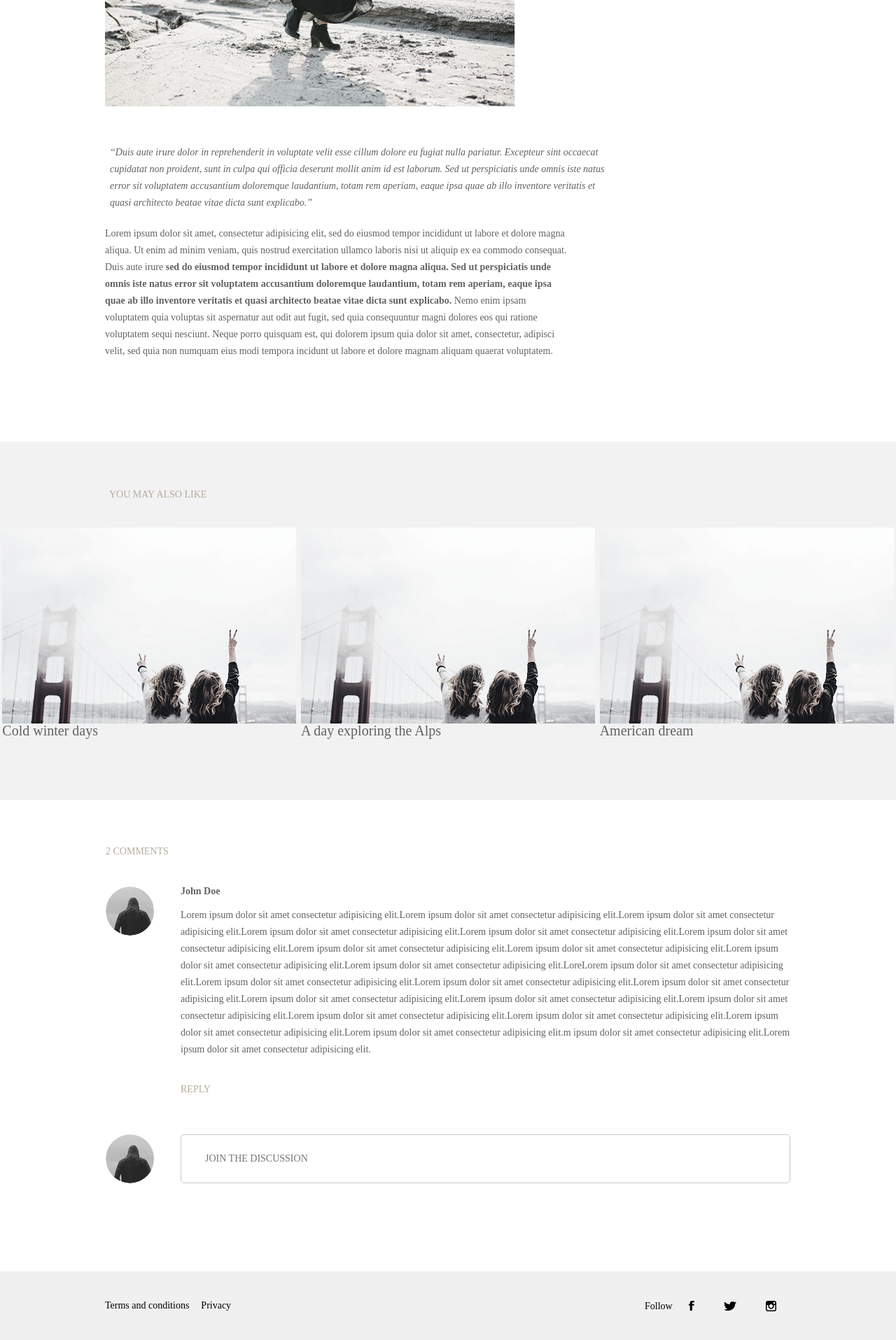
After one commit to maximus2526/blog.com, a PHP site: page /photodiary.php in a window 1280 px wide. The commit adds this page. Shown: the part 2760-4675 px from the top of the page at 70% size. Run offline with PHP 8.4, Linux system fonts and the light colour scheme.

Commit message:
+styled comments, +test_blog_page, +structurefix

```diff
--- /dev/null
+++ b/photodiary.php
@@ -0,0 +1,168 @@
+<!DOCTYPE html>
+<html lang="en">
+<head>
+    <meta charset="UTF-8">
+    <meta http-equiv="X-UA-Compatible" content="IE=edge">
+    <meta name="viewport" content="width=device-width, initial-scale=1.0">
+    <title>Blog title</title>
+    <link rel="stylesheet" href="template/css/null.css">
+    <link rel="stylesheet" href="template/css/header.css">
+    <link rel="stylesheet" href="template/css/footer.css">
+    <link rel="stylesheet" href="template/css/content/main_page.css">
+    <!-- <link rel="stylesheet" href="template/css/content/post_page.css"> -->
+    <!-- <link rel="stylesheet" href="style.css"> -->
+</head>
+<body>
+    <style>
+        h1{
+            margin-top:  28px;
+            margin-bottom:  34px;
+            color: #626262;
+            font-family: "Playfair Display";
+            font-size: 30px;
+            text-align: left;
+        }
+        h2{
+            color: #626262;
+            font-family: "Playfair Display";
+            font-size: 20px;
+            text-align: left;
+            padding-bottom: 89px;
+        }
+        .bigphoto{
+            width: 90%;
+            height: 600px;
+            margin-top: 77px;
+            margin-left: 70px;
+            margin-right: 70px;
+        }
+        .content__photos{
+            max-width: 80%;
+            max-height: 80%;
+        }
+
+        .content{
+            margin-right: 397px;
+        }
+
+        .content_subtitles{
+            margin-top: 99px;
+        }
+        .content__text-italic{
+            margin-top:  54px;
+            margin-left:  7px;
+            color: #626262;
+            font-family: "Playfair Display";
+            font-size: 14px;
+            line-height: 24px;
+            text-align: left;
+            font-family: "Playfair Display - Italic";
+            font-style: italic;
+        }
+        .content__text{
+            margin-top: 20px;
+            margin-right: 10%;
+            margin-bottom: 117px;
+            color: #626262;
+            font-family: "Playfair Display - Italic";
+            font-size: 14px;
+            line-height: 24px;
+            text-align: left;
+
+        }
+
+        .block-also-like{
+            background-color: #f2f2f2;
+        }
+
+        .block-also-like .content_subtitles{
+            padding-left: 156px;
+            padding-top: 69px;
+            padding-bottom: 40px;
+        }
+
+        .block-also-like__images{
+            display: flex;
+            justify-content: space-around;
+        }
+        .block-also-like__images .content__img{
+            width: 100%;
+            height: 100%;
+        }
+        .block-col{
+            display: flex;
+            flex-direction: column;
+
+        }
+
+    </style>
+    <?php
+    // HEADER
+        include 'template/static/header.php';
+
+    ?>
+
+    <img class="bigphoto" src="template\img\photodiary\image1.jpg" alt="">
+    <div class="container">
+        <div class="content">
+            <p class="content_subtitles">photodiary</p>
+            <h1 class="h1">The perfect weekend getaway</h1>
+            <div class="content__text">
+                Lorem ipsum dolor sit amet, <b>consectetur adipisicing elit, sed do eiusmod tempor incididunt ut labore et dolore magna aliqua.</b> Ut enim ad minim veniam, quis nostrud exercitation ullamco laboris nisi ut aliquip ex ea commodo consequat.
+                Duis aute irure dolor in reprehenderit in voluptate velit esse cillum dolore eu fugiat nulla pariatur.
+                Lorem ipsum dolor sit amet, <b>consectetur adipisicing elit, sed do eiusmod tempor incididunt ut labore et dolore magna aliqua. </b>
+                Lorem ipsum dolor sit amet, consectetur adipisicing elit, <b>sed do eiusmod tempor incididunt ut labore et dolore magna aliqua.</b> Ut enim ad minim veniam, quis nostrud exercitation ullamco laboris nisi ut aliquip ex ea commodo consequat. Duis aute irure dolor in reprehenderit in voluptate velit esse cillum dolore eu fugiat nulla pariatur. Excepteur sint occaecat cupidatat non proident, sunt in culpa qui officia deserunt mollit anim id est laborum. Sed ut perspiciatis unde omnis iste natus error sit voluptatem accusantium doloremque laudantium, totam rem aperiam, eaque ipsa quae ab illo inventore veritatis et quasi architecto beatae vitae dicta sunt explicabo. Nemo enim ipsam voluptatem quia voluptas sit aspernatur aut odit aut fugit, sed quia consequuntur magni dolores eos qui ratione voluptatem sequi nesciunt. Neque porro quisquam est, qui dolorem ipsum quia dolor sit amet, consectetur, adipisci velit, sed quia non numquam eius modi tempora incidunt ut labore et dolore magnam aliquam quaerat voluptatem.
+            </div>
+            <img class="content__photos" src="template\img\photodiary\3-photo.jpg" alt="">
+
+            <div class="content__text-italic">“Duis aute irure dolor in reprehenderit in voluptate velit
+                 esse cillum dolore eu fugiat nulla pariatur. Excepteur sint occaecat cupidatat non
+                  proident, sunt in culpa qui officia deserunt mollit anim id est laborum. Sed ut
+                  perspiciatis unde omnis iste natus error sit voluptatem accusantium doloremque laudantium,
+                  totam rem aperiam, eaque ipsa quae ab illo inventore veritatis et quasi architecto beatae vitae dicta sunt explicabo.”
+            </div>
+            <div class="content__text">
+                Lorem ipsum dolor sit amet, consectetur adipisicing elit, sed do eiusmod tempor
+                incididunt ut labore et dolore magna aliqua. Ut enim ad minim veniam, quis nostrud
+                exercitation ullamco laboris nisi ut aliquip ex ea commodo consequat. Duis aute irure
+                <b>sed do eiusmod tempor incididunt ut labore et dolore magna aliqua.
+                Sed ut perspiciatis unde omnis iste natus error sit voluptatem accusantium doloremque laudantium, totam rem aperiam,
+                eaque ipsa quae ab illo inventore veritatis et quasi architecto beatae vitae dicta sunt explicabo. </b>
+                Nemo enim ipsam voluptatem quia voluptas sit aspernatur aut odit aut fugit, sed quia consequuntur magni
+                dolores eos qui ratione voluptatem sequi nesciunt. Neque porro quisquam est, qui dolorem ipsum quia dolor sit amet, consectetur,
+                adipisci velit, sed quia non numquam eius modi tempora incidunt ut labore et dolore magnam aliquam quaerat voluptatem.</div>
+            </div>
+        </div>
+
+        <div class="block-also-like">
+            <p class="content_subtitles">you may also like</p>
+            <div class="block-also-like__images">
+                <div class=block-col>
+                    <img src="template/img/blogtest/img3.jpg" alt="" class="content__img">
+                    <h2>Cold winter days</h2>
+                </div>
+                <div class=block-col>
+                    <img src="template/img/blogtest/img3.jpg" alt="" class="content__img">
+                    <h2>A day exploring the Alps</h2>
+                </div>
+                <div class=block-col>
+                    <img src="template/img/blogtest/img3.jpg" alt="" class="content__img">
+                    <h2>American dream</h2>
+                </div>
+            </div>
+        </div>
+
+    </div>
+
+    <?php
+    // COMMENT FORM
+        include 'template/forms/comment_form.php';
+    ?>
+
+
+    <?php
+    // FOOTER
+        include 'template/static/footer.php';
+    ?>
+</body>
+</html>
--- a/post_page.php
+++ b/post_page.php
@@ -21,7 +21,7 @@
 
     <?php
     // COMMENT FORM
-        include 'forms/comment_form.php';
+        include 'template/forms/comment_form.php';
     ?>
 
 
--- /dev/null
+++ b/template/css/comment/comments.css
@@ -0,0 +1,84 @@
+.comments {
+    max-width: 4209px;
+    margin-left: 151px;
+    margin-right: 151px;
+}
+.comment__count {
+    margin-top: 67px;
+    margin-bottom: 43px;
+    color: #b4ad9e;
+    font-family: Ubuntu;
+    font-size: 14px;
+    font-weight: 300;
+    text-align: left;
+    text-transform: uppercase;
+}
+.comment__img {
+    max-height: 70px;
+    max-width: 69px;
+    border-radius: 50%;
+    margin-right: 38px;
+}
+
+.comment__name {
+
+    color: #626262;
+    font-family: "Playfair Display";
+    font-size: 14px;
+    font-weight: 700;
+    text-align: left;
+
+}
+.comment__text {
+    margin-top: 15px;
+    margin-bottom: 38px;
+    color: #626262;
+    font-family: "Playfair Display";
+    font-size: 14px;
+    font-weight: 400;
+    line-height: 24px;
+    text-align: left;
+
+}
+
+
+.comment__container{
+    display: flex;
+    flex-direction: row;
+
+}
+.comment__block{
+    text-align: justify;
+}
+
+.comment__reply{
+    display: block;
+    color: #b4ad9e;
+    font-family: Ubuntu;
+    font-size: 14px;
+    font-weight: 300;
+    text-align: left;
+    text-transform: uppercase;
+    margin-bottom: 57px;
+}
+
+.comment__form{
+    display: flex;
+    margin-bottom: 126px;
+}
+
+.comment__input{
+    border-radius: 5px;
+    border: 1px solid #c8c8c8;
+    height: 70px;
+    width:  100%;
+}
+.comment__input[placeholder]{
+    color: #c8c8c8;
+    font-family: Ubuntu;
+    font-size: 14px;
+    font-weight: 300;
+    text-align: left;
+    text-transform: uppercase;
+    padding-left: 34px;
+}
--- /dev/null
+++ b/template/forms/comment_form.php
@@ -0,0 +1,22 @@
+
+
+<div class="comments">
+<link rel="stylesheet" href="\template\css\comment\comments.css">
+    <form action="" method="post">
+        <p class="comment__count">2 COMMENTS</p>
+        <div class="comment__container">
+            <img class="comment__img" src="template\img\comment\profile_picture.png" alt="">
+            <div class="comment__block">
+                <span class="comment__name">John Doe</span>
+                <p class="comment__text">Lorem ipsum dolor sit amet consectetur adipisicing elit.Lorem ipsum dolor sit amet consectetur adipisicing elit.Lorem ipsum dolor sit amet consectetur adipisicing elit.Lorem ipsum dolor sit amet consectetur adipisicing elit.Lorem ipsum dolor sit amet consectetur adipisicing elit.Lorem ipsum dolor sit amet consectetur adipisicing elit.Lorem ipsum dolor sit amet consectetur adipisicing elit.Lorem ipsum dolor sit amet consectetur adipisicing elit.Lorem ipsum dolor sit amet consectetur adipisicing elit.Lorem ipsum dolor sit amet consectetur adipisicing elit.LoreLorem ipsum dolor sit amet consectetur adipisicing elit.Lorem ipsum dolor sit amet consectetur adipisicing elit.Lorem ipsum dolor sit amet consectetur adipisicing elit.Lorem ipsum dolor sit amet consectetur adipisicing elit.Lorem ipsum dolor sit amet consectetur adipisicing elit.Lorem ipsum dolor sit amet consectetur adipisicing elit.Lorem ipsum dolor sit amet consectetur adipisicing elit.Lorem ipsum dolor sit amet consectetur adipisicing elit.Lorem ipsum dolor sit amet consectetur adipisicing elit.Lorem ipsum dolor sit amet consectetur adipisicing elit.Lorem ipsum dolor sit amet consectetur adipisicing elit.m ipsum dolor sit amet consectetur adipisicing elit.Lorem ipsum dolor sit amet consectetur adipisicing elit.  </p>
+                <a class="comment__reply" href="">REPLY</a>
+            </div>
+        </div>
+
+        <div class="comment__form">
+            <img class="comment__img" src="template\img\comment\profile_picture.png" alt="">
+            <input placeholder="Join the discussion" type="text" class="comment__input" name="" id="" cols="30" rows="10">
+        </div>
+    </form>
+
+</div>
--- a/template/static/header.php
+++ b/template/static/header.php
@@ -1,10 +1,10 @@
 <div class="header">
         <div class="header__logo">
-            <a href="#"><img class="header__logo-img"  src="template/img/logo.png" alt="MINIMO"></a>
+            <a href="/"><img class="header__logo-img"  src="template/img/logo.png" alt="MINIMO"></a>
         </div>
         <div class="header__nav">
             <a class="header__nav-elem" href="#">lifestyle</a>
-            <a class="header__nav-elem" href="#">photodiary</a>
+            <a class="header__nav-elem" href="/photodiary.php">photodiary</a>
             <a class="header__nav-elem" href="#">music</a>
             <a class="header__nav-elem" href="#">travel</a>
         </div>
```
Also changed, not shown: forms/comment_form.php (deleted, +0 -11 lines), template/img/comment/profile_picture.png (added), template/img/photodiary/3-photo.jpg (added), template/img/photodiary/image1.jpg (added).
